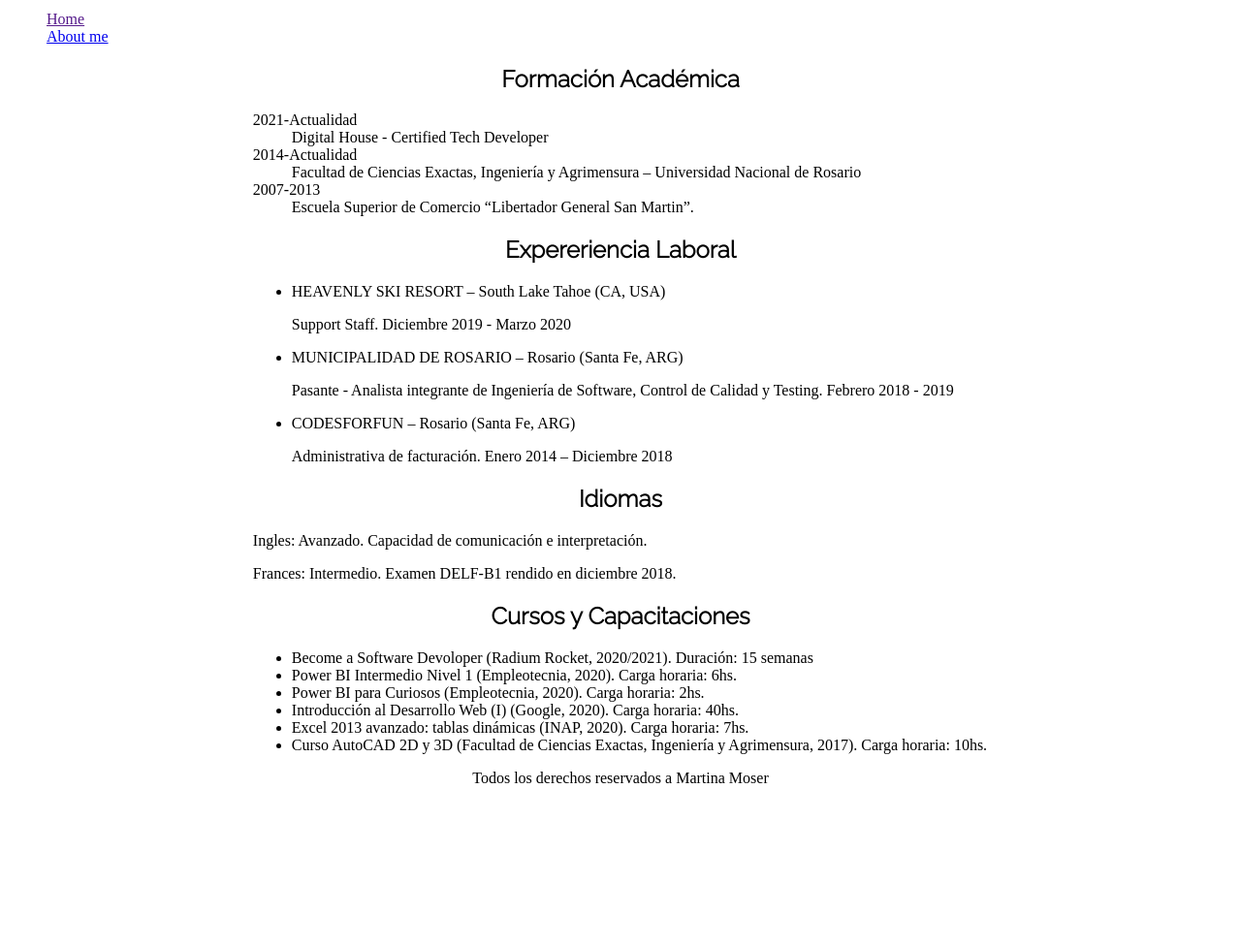
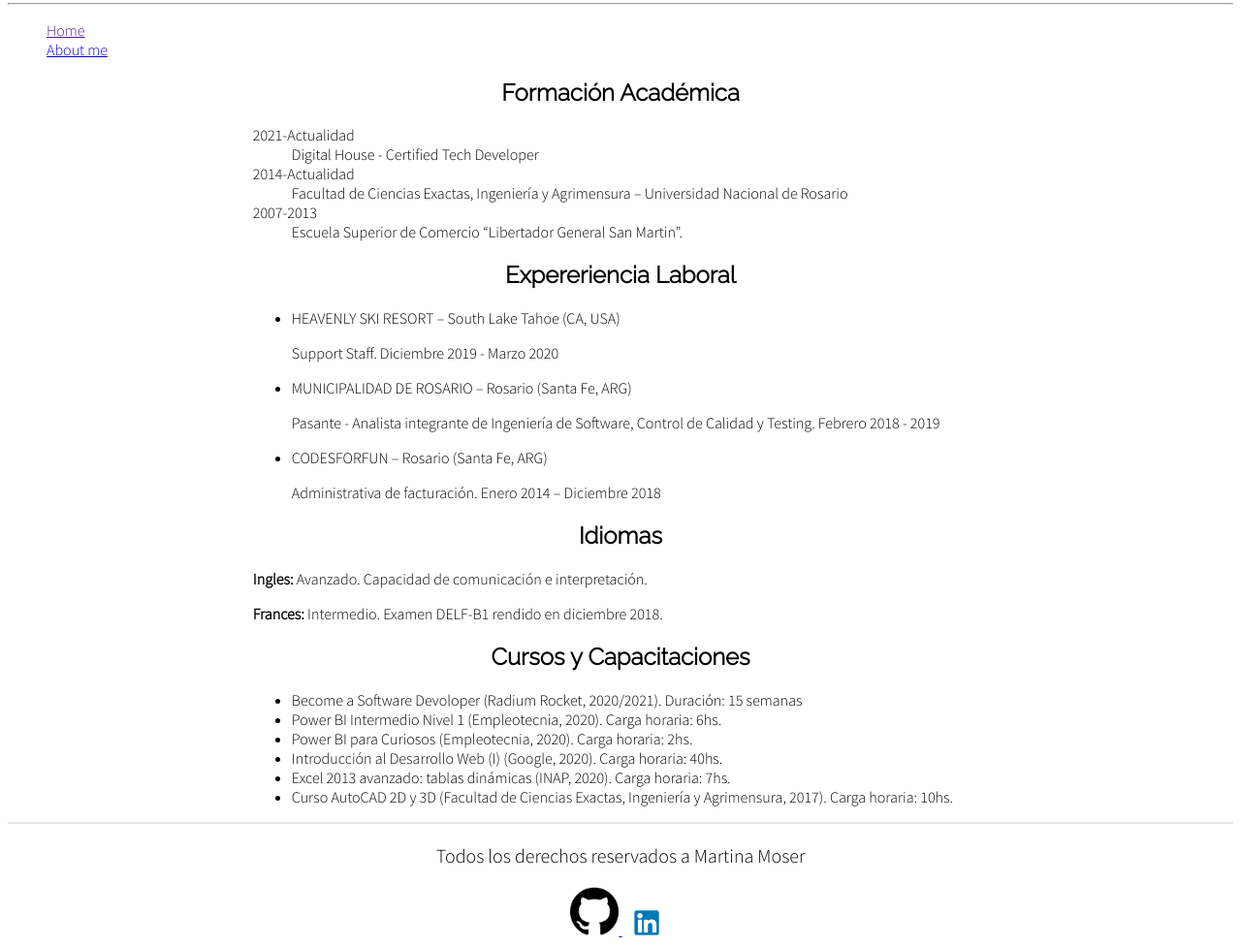
Before and after one commit to martumoser/Certified-Tech-Developer-DH, a plain HTML site: page Clase 8/index.html in a window 1280 px wide. Shown: the part 289-1266 px from the top of the page at 97% size. Before the commit the page ends 1117 px from the top, so only its background shows below. Drawn offline with Linux system fonts and the light colour scheme.

Commit message:
Avances en diferentes actividades atrasadas

```diff
--- a/Clase 8/css/style.css
+++ b/Clase 8/css/style.css
@@ -1,19 +1,21 @@
 body {
     background: #ffff;
     font-size: 16px;
+    font-family: "Source Sans Pro", sans-serif;
 }
 
 header {
     background-image: url("../img/background.jpeg");
     background-size: cover;
     background-attachment: fixed;
-  /* height: 300px; */
     text-align: center;
 }
+
 img {
     width: 150px;
     border: 2px solid #d2d1d1;
 }
+
 section {
     max-width: 60%;
     margin: auto;
@@ -25,11 +27,34 @@ h1 {
     padding: 5px;
     font-size: 48px;
 }
+
 h2 {
     font-family: "Raleway", sans-serif;
     font-size: 24px;
     text-align: center;
 }
+
 h3 {
     font-size: 18px;
 }
+
+footer img {
+    width: 50px;
+    border: none;
+}
+
+span {
+    font-weight: bold;
+}
+
+footer {
+    text-align: center;
+}
+
+footer p {
+    font-size: 20px;
+}
+
+footer hr {
+    border: 1px solid #e5e5e6e7;
+}
--- a/Clase 8/index.html
+++ b/Clase 8/index.html
@@ -1,5 +1,6 @@
 <!DOCTYPE html>
 <html lang="en">
+
 <head>
     <meta charset="UTF-8" />
     <meta http-equiv="X-UA-Compatible" content="IE=edge" />
@@ -8,16 +9,21 @@
     <link rel="preconnect" href="https://fonts.gstatic.com" />
     <link rel="preconnect" href="https://fonts.gstatic.com" />
     <link rel="preconnect" href="https://fonts.gstatic.com" />
-    <link rel="preconnect" href="https://fonts.gstatic.com">
-    <link href="https://fonts.googleapis.com/css2?family=Raleway:wght@300&display=swap" rel="stylesheet">
+    <link rel="preconnect" href="https://fonts.gstatic.com" />
+    <link href="https://fonts.googleapis.com/css2?family=Raleway:wght@300&display=swap" rel="stylesheet" />
+    <link rel="preconnect" href="https://fonts.googleapis.com" />
+    <link rel="preconnect" href="https://fonts.gstatic.com" crossorigin />
+    <link href="https://fonts.googleapis.com/css2?family=Source+Sans+Pro:wght@300&display=swap" rel="stylesheet" />
     <link rel="preconnect" href="https://fonts.gstatic.com" />
     <title>Curriculum Vitae</title>
 </head>
+
 <body>
     <header>
         <h1>MARTINA MOSER</h1>
         <img src="./img/2019-02-15 18:25:07.820.jpg" />
     </header>
+    <hr />
     <nav>
         <ul type="none">
             <li>
@@ -36,8 +42,7 @@
                 <dd>Digital House - Certified Tech Developer</dd>
                 <dt>2014-Actualidad</dt>
                 <dd>
-            Facultad de Ciencias Exactas, Ingeniería y Agrimensura – Universidad
-            Nacional de Rosario
+                    Facultad de Ciencias Exactas, Ingeniería y Agrimensura – Universidad Nacional de Rosario
                 </dd>
                 <dt>2007-2013</dt>
                 <dd>Escuela Superior de Comercio “Libertador General San Martin”.</dd>
@@ -50,8 +55,7 @@
                 <p>Support Staff. Diciembre 2019 - Marzo 2020</p>
                 <li>MUNICIPALIDAD DE ROSARIO – Rosario (Santa Fe, ARG)</li>
                 <p>
-            Pasante - Analista integrante de Ingeniería de Software, Control de
-            Calidad y Testing. Febrero 2018 - 2019
+                    Pasante - Analista integrante de Ingeniería de Software, Control de Calidad y Testing. Febrero 2018 - 2019
                 </p>
                 <li>CODESFORFUN – Rosario (Santa Fe, ARG)</li>
                 <p>Administrativa de facturación. Enero 2014 – Diciembre 2018</p>
@@ -59,41 +63,48 @@
         </section>
         <section id="idiomas">
             <h2>Idiomas</h2>
-        <p>Ingles: Avanzado. Capacidad de comunicación e interpretación.</p>
+            <p>
+                <span>Ingles:</span> Avanzado. Capacidad de comunicación e interpretación.
+            </p>
 
-        <p>Frances: Intermedio. Examen DELF-B1 rendido en diciembre 2018.</p>
+            <p>
+                <span>Frances:</span> Intermedio. Examen DELF-B1 rendido en diciembre 2018.
+            </p>
         </section>
         <section id="cursos">
             <h2>Cursos y Capacitaciones</h2>
             <ul>
                 <li>
-            Become a Software Devoloper (Radium Rocket, 2020/2021). Duración: 15
-            semanas
+                    Become a Software Devoloper (Radium Rocket, 2020/2021). Duración: 15 semanas
                 </li>
                 <li>
-            Power BI Intermedio Nivel 1 (Empleotecnia, 2020). Carga horaria:
-            6hs.
+                    Power BI Intermedio Nivel 1 (Empleotecnia, 2020). Carga horaria: 6hs.
                 </li>
                 <li>
                     Power BI para Curiosos (Empleotecnia, 2020). Carga horaria: 2hs.
                 </li>
                 <li>
-            Introducción al Desarrollo Web (I) (Google, 2020). Carga horaria:
-            40hs.
+                    Introducción al Desarrollo Web (I) (Google, 2020). Carga horaria: 40hs.
                 </li>
                 <li>
-            Excel 2013 avanzado: tablas dinámicas (INAP, 2020). Carga horaria:
-            7hs.
+                    Excel 2013 avanzado: tablas dinámicas (INAP, 2020). Carga horaria: 7hs.
                 </li>
                 <li>
-            Curso AutoCAD 2D y 3D (Facultad de Ciencias Exactas, Ingeniería y
-            Agrimensura, 2017). Carga horaria: 10hs.
+                    Curso AutoCAD 2D y 3D (Facultad de Ciencias Exactas, Ingeniería y Agrimensura, 2017). Carga horaria: 10hs.
                 </li>
             </ul>
         </section>
     </main>
     <footer>
-      <p align="center">Todos los derechos reservados a Martina Moser</p>
+        <hr />
+        <p>Todos los derechos reservados a Martina Moser</p>
+        <a class="redes" target="blank" href="https://github.com/martumoser">
+            <img alt="logo-github" src="img/github.png" />
+        </a>
+        <a class="redes" target="blank" href="https://www.linkedin.com/in/martina-moser-646683145/">
+            <img alt="logo-linkedin" src="img/linkedin.png" />
+        </a>
     </footer>
 </body>
+
 </html>
--- a/styles.css
+++ b/styles.css
@@ -63,7 +63,6 @@ button {
     cursor: pointer;
 }
 
-#c4,
 #c5,
 #c6,
 #c7,
@@ -71,6 +70,13 @@ button {
 #c10,
 #c11 {
     background-color: rgb(247, 221, 189);
+}
+
+footer p {
+    padding: 10px;
+    text-align: center;
+    font-weight: bold;
+    font-size: 25px;
 }
 
 
```
Also changed, not shown: Clase 7/index.html (+6 -3 lines), index.html (+7 -11 lines), Clase 8/img/github.png (added), Clase 8/img/linkedin.png (added). Lines whose indentation alone changed are shown as unchanged.
